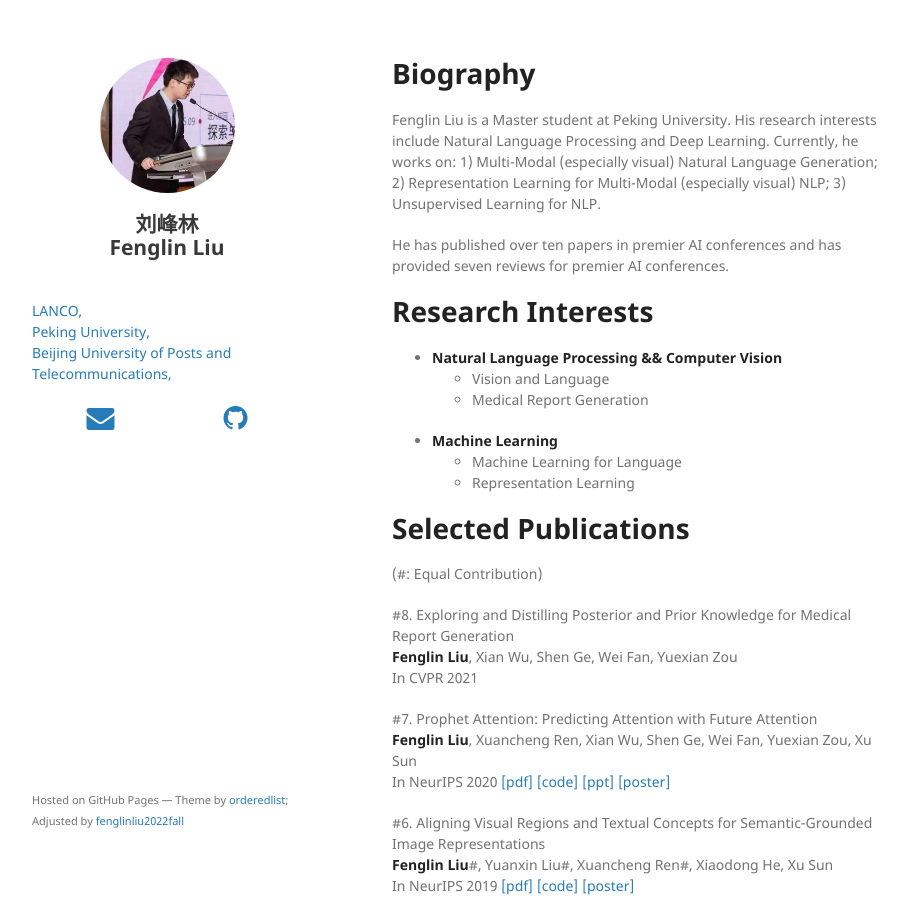
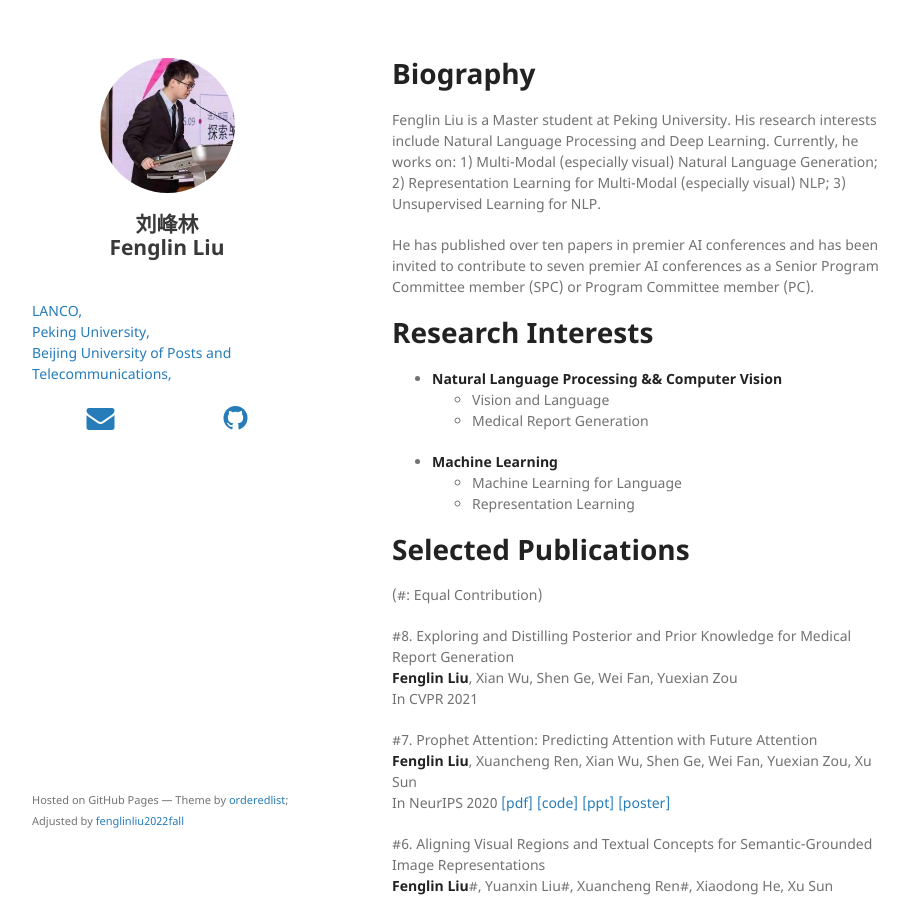
Before and after one commit to fenglinliu2022fall/fenglinliu2022fall.github.io, a Jekyll site: the page built from index.md, in a window 1280 px wide and 900 px high. Shown: the whole window, without its empty margins (178-1087 px from the left). Built offline with Jekyll 4.4.1, drawn with Linux system fonts in a browser that asks for light colours; nearby versions of some CDN libraries; our own code applies the rules of GitHub Pages for plain Markdown files.

Commit message:
Update index.md

```diff
--- a/index.md
+++ b/index.md
@@ -1,7 +1,7 @@
 # Biography
 Fenglin Liu is a Master student at Peking University. His research interests include Natural Language Processing and Deep Learning. Currently, he works on: 1) Multi-Modal (especially visual) Natural Language Generation; 2) Representation Learning for Multi-Modal (especially visual) NLP; 3) Unsupervised Learning for NLP.
 
-He has published over ten papers in premier AI conferences and has provided seven reviews for premier AI conferences.
+He has published over ten papers in premier AI conferences and has been invited to contribute to seven premier AI conferences as a Senior Program Committee member (SPC) or Program Committee member (PC).
 
 # Research Interests
 
```
